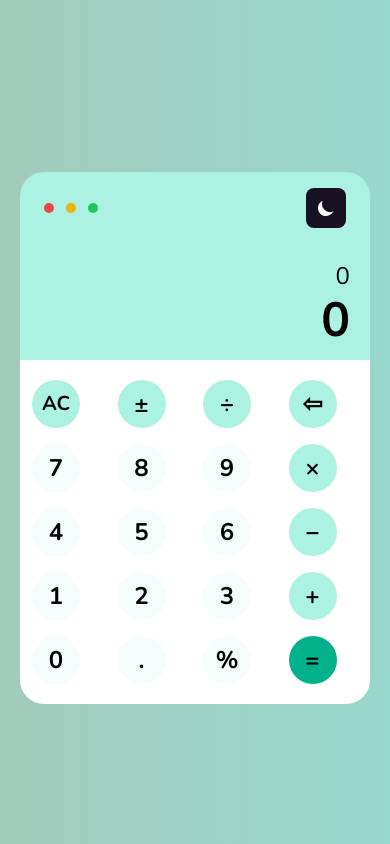
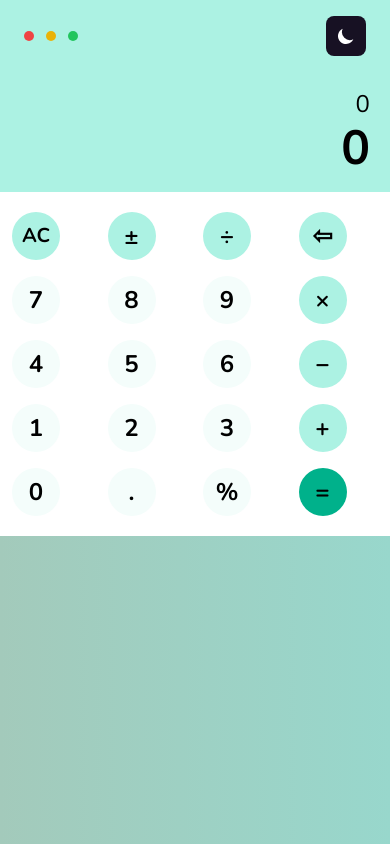
Before and after one commit to Tella1234/learning-javascript, a website: page pages/calculator.html in a window 390 px wide. Drawn offline with nearby package versions, Linux system fonts and the light colour scheme.

Commit message:
Calculator adjusted

```diff
--- a/pages/calculator.html
+++ b/pages/calculator.html
@@ -15,8 +15,8 @@
       }
   </script>
   </head>
-  <body class="w-full h-screen flex items-center justify-center bg-gradient-to-r from-[#A3CABB] to-[#98D7CC] font-nunito">
-      <div class="flex flex-col bg-[#acf2e3] dark:bg-[#202A41] rounded-3xl w-full max-w-[350px] max-h-[500px]">
+  <body class="w-full h-full flex items-center justify-center bg-gradient-to-r from-[#A3CABB] to-[#98D7CC] font-nunito sm:py-5">
+      <div class="flex flex-col bg-[#acf2e3] dark:bg-[#202A41] sm:rounded-3xl w-full sm:max-w-[350px] h-full sm:max-h-[596px]">
         <div class="flex items-center justify-between py-4 px-6 sm:px-4">
           <div class="flex gap-3">
             <div class="w-[10px] h-[10px] rounded-full bg-red-500"></div>
@@ -34,7 +34,7 @@
           <p class="text-2xl dark:text-[#00b18b]" id="upper">0</p>
           <p class="text-5xl font-semibold dark:text-[#00b18b] mt-1 sm:mt-3"  onclick="" id="lower">0</p>
         </div>
-        <div class="grid grid-cols-4 gap-4 sm:gap-5 px-auto bg-[#ffffff] dark:bg-[#2F3851] p-3 py-5 rounded-b-3xl h-full" id="input">
+        <div class="grid grid-cols-4 gap-4 sm:gap-5 bg-[#ffffff] dark:bg-[#2F3851] p-3 py-5 sm:rounded-b-3xl" id="input">
           <button class="flex items-center justify-center w-12 h-12 sm:w-14 sm:h-14 rounded-full bg-[#acf2e3] text-xl sm:text-2xl font-semibold dark:text-[#00b18b] dark:bg-[#202A41]"  onclick="pressAllClear()">AC</button>
           <button class="flex items-center justify-center w-12 h-12 sm:w-14 sm:h-14 rounded-full bg-[#acf2e3] text-2xl sm:text-2xl font-semibold dark:text-[#00b18b] dark:bg-[#202A41]"  onclick="changeSign()">&PlusMinus;</button>
           <button class="flex items-center justify-center w-12 h-12 sm:w-14 sm:h-14 rounded-full bg-[#acf2e3] text-2xl sm:text-2xl font-semibold dark:text-[#00b18b] dark:bg-[#202A41]"  onclick="pressOperator(this)">&div;</button>
```
Also changed, not shown: dist/output.css.
